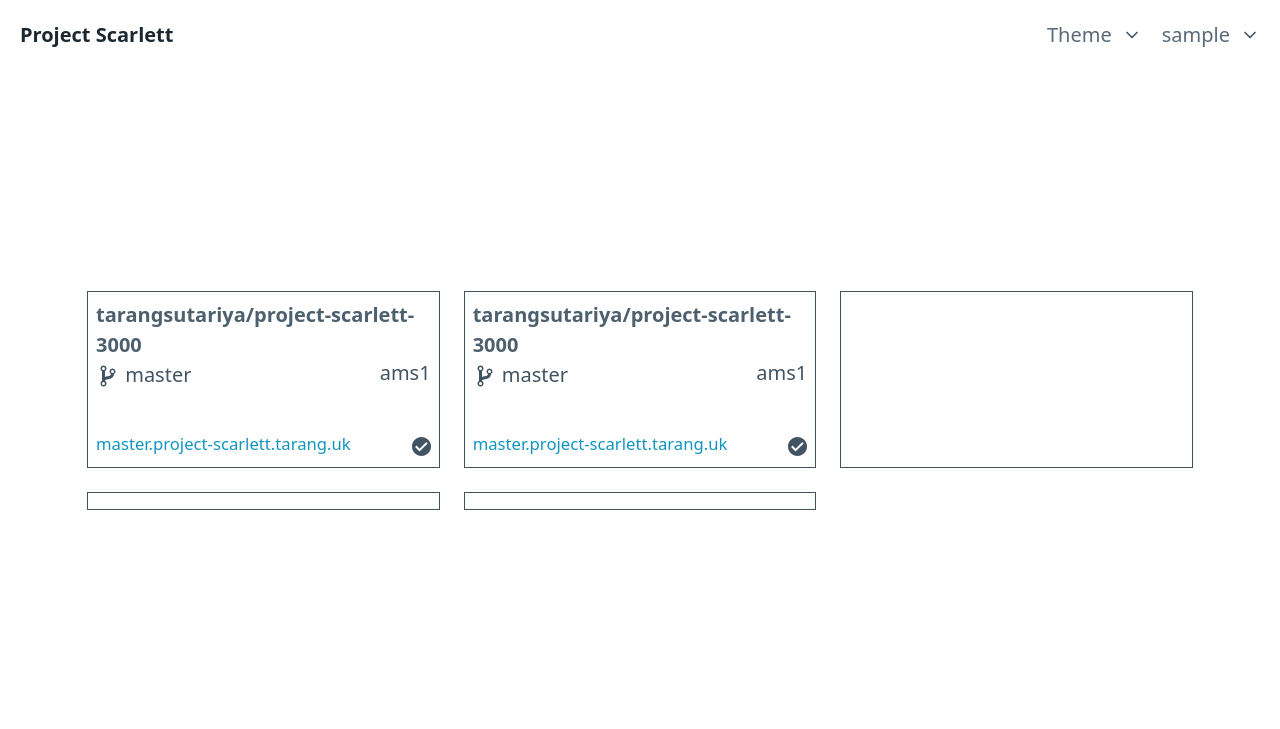
After one commit to tarangsutariya/project-scarlett, a Flask app: template src/blueprints/users/templates/user_dashboard.html in a window 1280 px wide. The commit adds this page. Shown: the top 729 px of the page. Run offline with Flask 2, Linux system fonts and the light colour scheme; the template is opened without the code that fills it: most values are stand-ins (such as "Sample title", 1, 10 or a date in 2020).

Commit message:
create userdashboard flexbox cards layout

```diff
--- /dev/null
+++ b/src/blueprints/users/templates/user_dashboard.html
@@ -0,0 +1,227 @@
+<!doctype html>
+<html lang="en">
+
+  <head>
+    <meta charset="utf-8">
+    <meta name="viewport" content="width=device-width, initial-scale=1">
+    <title>Dashboard</title>
+    <meta name="description" content="login to admin pannel.">
+
+
+    <!-- Pico.css -->
+    <link rel="stylesheet" href="https://unpkg.com/@picocss/pico@latest/css/pico.min.css">
+
+    <!-- Custom styles for this example -->
+    <link rel="stylesheet" href="./static/custom.css">
+
+
+<style>
+
+.pull {
+    float: left;
+}
+
+.push {
+    float: right;
+}
+.card {
+    border: 1px solid;
+}
+
+.card__wrap--inner {
+            padding: 12px;
+        }
+
+.card__item {
+        padding: 12px 18px 12px 18px;
+    }
+
+.card__sub {
+        padding: 0 18px;
+    }
+
+.card__footer {
+        padding: 18px;
+        overflow: hidden;
+        border-top: 1px solid;
+    }
+
+/*Card Flex Code*/
+
+.card {
+    display: flex;
+    flex-direction: column;
+    width: 100%;
+    padding: 8px;
+}
+
+.card__wrap--outer {
+            display: flex;
+            flex-direction: row;
+            flex-wrap: wrap;
+            width: 100%;
+        }
+
+.card__wrap--inner {
+            display: flex;
+            flex-direction: row;
+            width: 100%;
+        }
+
+@media (min-width: 480px) {
+
+.card__wrap--inner {
+								width: 50%
+        }
+						}
+
+@media (min-width: 1024px) {
+
+.card__wrap--inner {
+								width: 33.33%
+        }
+						}
+
+.flexible {
+    flex-grow: 1;
+}
+</style>
+
+  </head>
+
+  <body>
+
+    <!-- Nav -->
+    <nav class="container-fluid">
+      <ul>
+        <li><a href="./" class="contrast" ><strong>Project Scarlett</strong></a></li>
+
+      </ul>
+      <ul>
+        <li>
+          <details role="list" dir="rtl">
+            <summary aria-haspopup="listbox" role="link" class="secondary">Theme</summary>
+            <ul role="listbox">
+              <li><a href="#" data-theme-switcher="auto">Auto</a></li>
+              <li><a href="#" data-theme-switcher="light">Light</a></li>
+              <li><a href="#" data-theme-switcher="dark">Dark</a></li>
+            </ul>
+
+          </details>
+        </li>
+
+        <li>
+            <details role="list" dir="rtl">
+              <summary aria-haspopup="listbox" role="link" class="secondary">{{username}}</summary>
+              <ul role="listbox">
+
+                <li><a href="./settings">Settings</a></li>
+                <li><a href="./logout">Log Out</a></li>
+
+              </ul>
+            </details>
+          </li>
+
+      </ul>
+    </nav><!-- ./ Nav -->
+
+    <!-- Main -->
+
+    <main class="container">
+      <div class="card__wrap--outer">
+         <div class="card__wrap--inner">
+            <div class="card">
+
+              <div style="max-height: 60px; text-overflow: clip;overflow: hidden;word-wrap: break-word;">
+							<a href="#"><h6>tarangsutariya/project-scarlett-3000</h6></a></div>
+              <p><span style="
+                display:inline-block;
+                white-space: nowrap;
+
+                overflow: hidden;
+                text-overflow: ellipsis;
+                max-width: 13ch;"><svg width="24" height="24" viewBox="0 0 512 512" xmlns="http://www.w3.org/2000/svg"><title>ionicons-v5-d</title><path d="M416,160a64,64,0,1,0-96.27,55.24c-2.29,29.08-20.08,37-75,48.42-17.76,3.68-35.93,7.45-52.71,13.93V151.39a64,64,0,1,0-64,0V360.61a64,64,0,1,0,64.42.24c2.39-18,16-24.33,65.26-34.52,27.43-5.67,55.78-11.54,79.78-26.95,29-18.58,44.53-46.78,46.36-83.89A64,64,0,0,0,416,160ZM160,64a32,32,0,1,1-32,32A32,32,0,0,1,160,64Zm0,384a32,32,0,1,1,32-32A32,32,0,0,1,160,448ZM352,192a32,32,0,1,1,32-32A32,32,0,0,1,352,192Z"/></svg>
+                 master
+                </span>
+                <span style="position: relative;float: right; margin-top: -2px;">ams1</span>
+              </p>
+           <span><div style="max-width: 80%;max-height: 30px; overflow: hidden;text-overflow: clip;white-space: nowrap; ">
+            <a id="sd" style="font-size: smaller;" href="#">master.project-scarlett.tarang.uk</a>
+          </div>
+
+           <svg style="position: relative; float: right; margin-top: -21px; margin-bottom: 3px;" height="19" width="19" version="1.1" id="Filled_Icons" xmlns="http://www.w3.org/2000/svg" xmlns:xlink="http://www.w3.org/1999/xlink" x="0px"
+	 y="0px" viewBox="0 0 24 24" enable-background="new 0 0 24 24" xml:space="preserve">
+<g id="Status-Approved-Filled">
+	<path d="M12,0C5.4,0,0,5.4,0,12s5.4,12,12,12s12-5.4,12-12S18.6,0,12,0z M9.5,18.3l-5.6-5.7l1.8-1.8l3.9,3.9l8.4-8.4l1.8,1.8
+		L9.5,18.3z"/>
+</g>
+</svg></span>
+            </div>
+        </div>
+        <div class="card__wrap--inner">
+          <div class="card">
+
+            <div style="max-height: 60px; text-overflow: clip;overflow: hidden;word-wrap: break-word;">
+            <a href="#"><h6>tarangsutariya/project-scarlett-3000</h6></a></div>
+            <p><span style="
+              display:inline-block;
+              white-space: nowrap;
+
+              overflow: hidden;
+              text-overflow: ellipsis;
+              max-width: 13ch;"><svg width="24" height="24" viewBox="0 0 512 512" xmlns="http://www.w3.org/2000/svg"><title>ionicons-v5-d</title><path d="M416,160a64,64,0,1,0-96.27,55.24c-2.29,29.08-20.08,37-75,48.42-17.76,3.68-35.93,7.45-52.71,13.93V151.39a64,64,0,1,0-64,0V360.61a64,64,0,1,0,64.42.24c2.39-18,16-24.33,65.26-34.52,27.43-5.67,55.78-11.54,79.78-26.95,29-18.58,44.53-46.78,46.36-83.89A64,64,0,0,0,416,160ZM160,64a32,32,0,1,1-32,32A32,32,0,0,1,160,64Zm0,384a32,32,0,1,1,32-32A32,32,0,0,1,160,448ZM352,192a32,32,0,1,1,32-32A32,32,0,0,1,352,192Z"/></svg>
+               master
+              </span>
+              <span style="position: relative;float: right; margin-top: -2px;">ams1</span>
+            </p>
+         <span><div style="max-width: 80%;max-height: 30px; overflow: hidden;text-overflow: clip;white-space: nowrap; ">
+          <a id="sd" style="font-size: smaller;" href="#">master.project-scarlett.tarang.uk</a>
+        </div>
+
+         <svg style="position: relative; float: right; margin-top: -21px; margin-bottom: 3px;" height="19" width="19" version="1.1" id="Filled_Icons" xmlns="http://www.w3.org/2000/svg" xmlns:xlink="http://www.w3.org/1999/xlink" x="0px"
+ y="0px" viewBox="0 0 24 24" enable-background="new 0 0 24 24" xml:space="preserve">
+<g id="Status-Approved-Filled">
+<path d="M12,0C5.4,0,0,5.4,0,12s5.4,12,12,12s12-5.4,12-12S18.6,0,12,0z M9.5,18.3l-5.6-5.7l1.8-1.8l3.9,3.9l8.4-8.4l1.8,1.8
+  L9.5,18.3z"/>
+</g>
+</svg></span>
+          </div>
+      </div>
+			 <div class="card__wrap--inner">
+            <div class="card">
+
+            </div>
+        </div>
+        <div class="card__wrap--inner">
+          <div class="card">
+
+          </div>
+      </div>
+      <div class="card__wrap--inner">
+        <div class="card">
+
+        </div>
+    </div>
+    </div>
+
+
+
+    </main><!-- ./ Main -->
+
+
+
+
+    <!-- Footer -->
+    <!-- <footer class="container-fluid">
+     Project-Scarlett
+    </footer> -->
+    <!-- ./ Footer -->
+
+
+
+    <!-- Minimal theme switcher -->
+    <script src="./static/js/minimal-theme-switcher.js"></script>
+
+  </body>
+
+</html>
--- a/src/blueprints/users/users.py
+++ b/src/blueprints/users/users.py
@@ -9,7 +9,7 @@ users_bp = Blueprint("users",__name__,template_folder="templates",static_folder=
 @users_bp.route("/")
 @user_login_required
 def user_dashboard():
-    return str(session["user_userid"])
+    return render_template("user_dashboard.html")
 
 @users_bp.route("/login")
 def user_login():
```
Also changed, not shown: src/blueprints/admin/templates/dashboard.html (+79 -8 lines).
